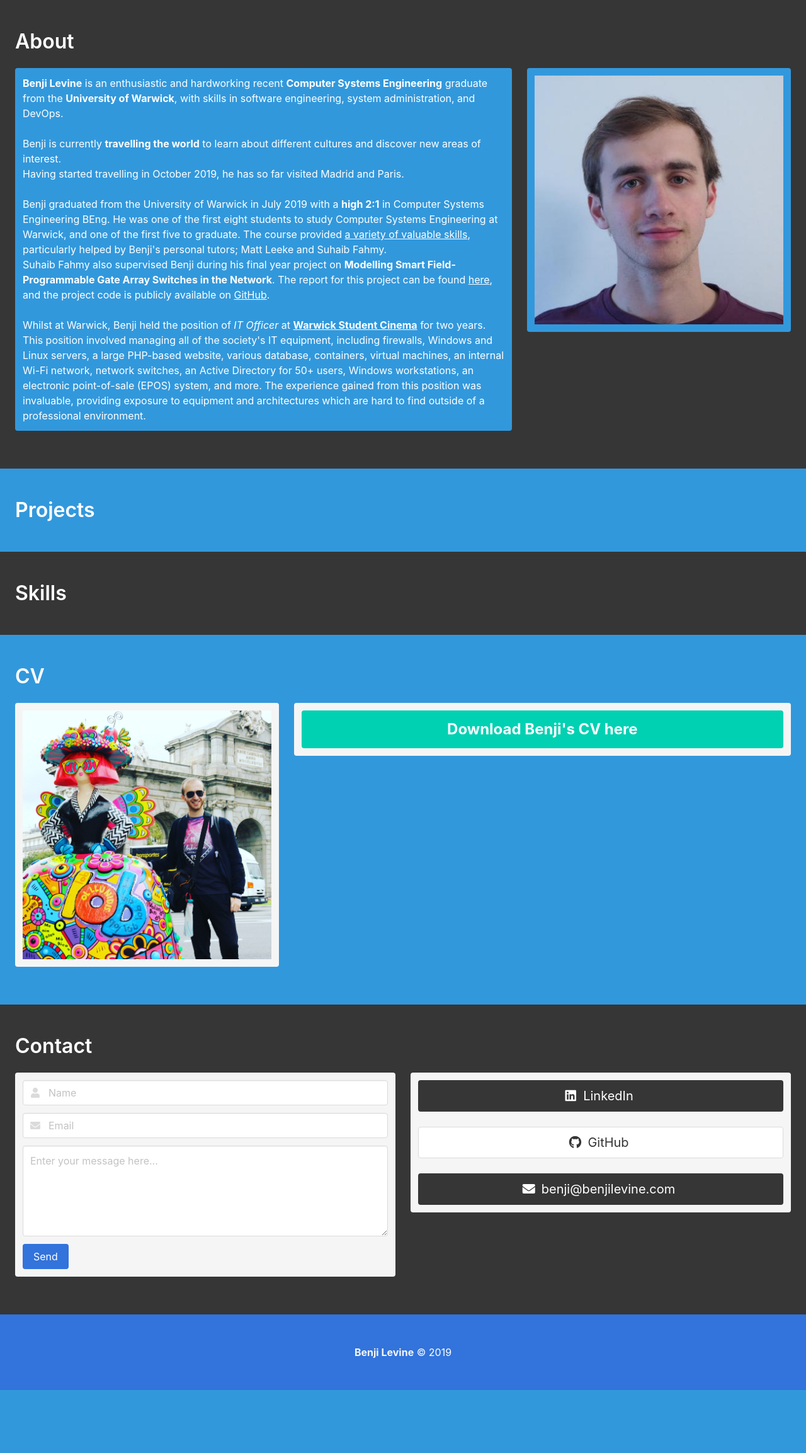
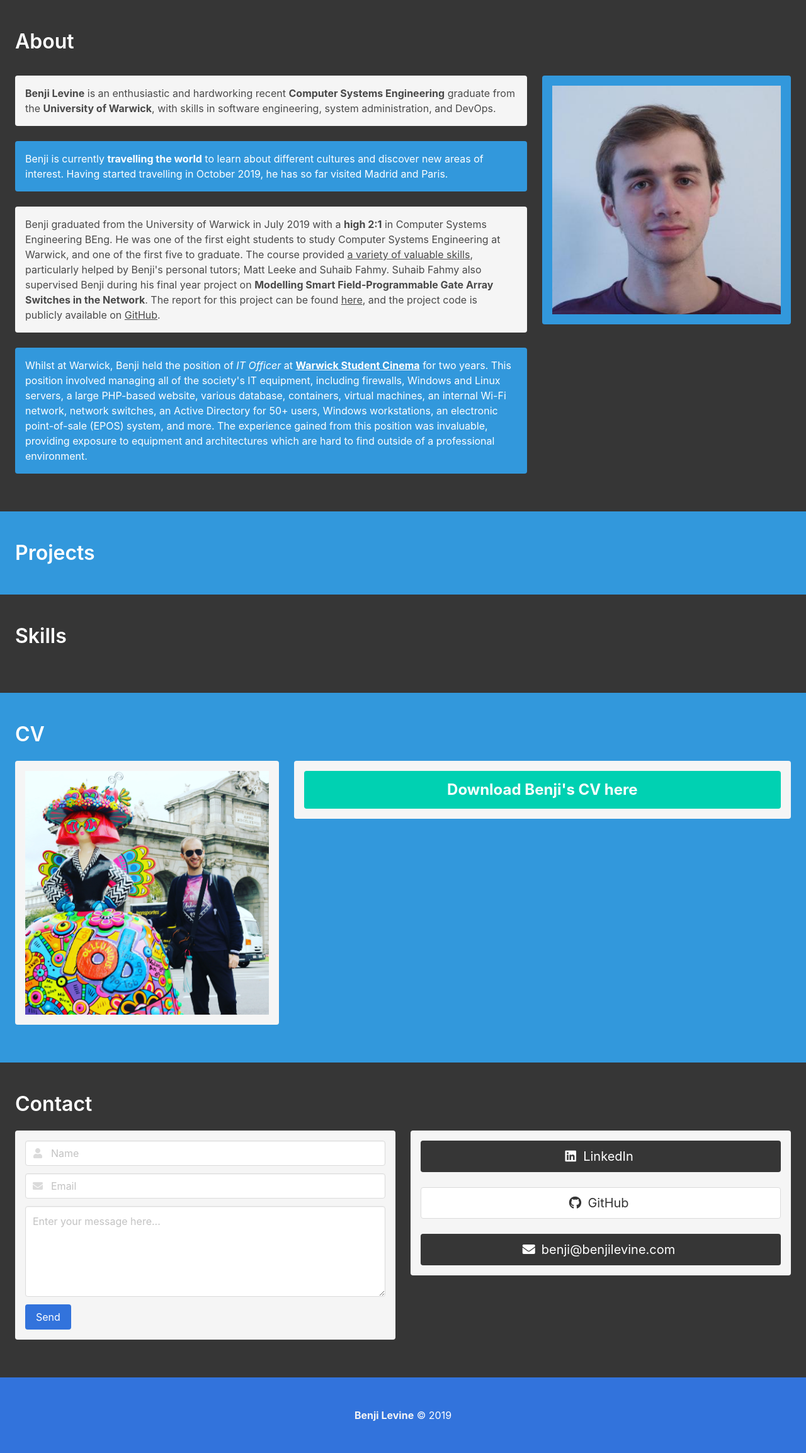
Before and after one commit to bmaximuml/v3.benjilevine.com, a Flask app: page / in a window 1280 px wide. Shown: the part 52-2359 px from the top of the page at 63% size. Before the commit the page ends 2259 px from the top, so only its background shows below. Run offline with Flask 2, Linux system fonts and the light colour scheme; data that the repository does not hold is empty.

Commit message:
Improve layout consistency (#33)

```diff
--- a/static/styles.css
+++ b/static/styles.css
@@ -4,8 +4,10 @@
 
 .notification {
     margin: 0.75rem;
+    padding: 1rem;
 }
 
-div.column.nested {
-    padding: 0;
+.columns > .column > .notification {
+    margin-left: 0;
+    margin-right: 0;
 }
--- a/templates/index.html
+++ b/templates/index.html
@@ -7,37 +7,33 @@
             <h1 class="title">About</h1>
 
             <div class="columns">
-                <div class="column notification is-info">
-                    <p>
+                <div class="column is-vertical is-two-thirds">
+                    <div class="notification is-light">
                         <strong>Benji Levine</strong> is an enthusiastic and hardworking recent <strong>Computer Systems Engineering</strong> graduate from the <strong>University of Warwick</strong>, with skills in software engineering, system administration, and DevOps.
-                    </p>
-                    <br>
-                    <p>
+                    </div>
+                    <div class="notification is-info">
                         Benji is currently <strong>travelling the world</strong> to learn about different cultures and discover new areas of interest.
-                    </p>
-                    <p>
                         Having started travelling in October 2019, he has so far visited Madrid and Paris.
-                    </p>
-                    <br>
-                    <p>
+
+                    </div>
+                    <div class="notification is-light">
                         Benji graduated from the University of Warwick in July 2019 with a <strong>high 2:1</strong> in Computer Systems Engineering BEng.
                         He was one of the first eight students to study Computer Systems Engineering at Warwick, and one of the first five to graduate.
                         The course provided <a href="#skills">a variety of valuable skills</a>, particularly helped by Benji's personal tutors; Matt Leeke and Suhaib Fahmy.
-                    </p>
-                    <p>
                         Suhaib Fahmy also supervised Benji during his final year project on <strong>Modelling Smart Field-Programmable Gate Array Switches in the Network</strong>.
                         The report for this project can be found <a href="{{ url_for('static', filename='assets/final_report.pdf') }}">here</a>, and the project code is publicly available on <a href="https://github.com/benjilev08/fpga_switch_model">GitHub</a>.
-                    </p>
-                    <br>
-                    <p>
+                    </div>
+                    <div class="notification is-info">
                         Whilst at Warwick, Benji held the position of <span class="is-italic">IT Officer</span> at <strong><a href="https://warwick.film/">Warwick Student Cinema</a></strong> for two years.
                         This position involved managing all of the society's IT equipment, including firewalls, Windows and Linux servers, a large PHP-based website, various database, containers, virtual machines, an internal Wi-Fi network, network switches, an Active Directory for 50+ users, Windows workstations, an electronic point-of-sale (EPOS) system, and more.
                         The experience gained from this position was invaluable, providing exposure to equipment and architectures which are hard to find outside of a professional environment.
-                    </p>
+                    </div>
                 </div>
-                <div class="column notification is-one-third is-info">
-                    <div class="image is-square">
-                        <img src="{{ url_for('static', filename='assets/portrait.jpeg') }}" alt="Benji Levine portrait">
+                <div class="column is is-one-third has-text-centered">
+                    <div class="notification is-info">
+                        <figure class="image is-square">
+                            <img src="{{ url_for('static', filename='assets/portrait.jpeg') }}" alt="Benji Levine portrait">
+                        </figure>
                     </div>
                 </div>
             </div>
@@ -57,7 +53,7 @@
         <div class="hero-body">
             <h1 class="title">Skills</h1>
             <div class="columns">
-                <div class="column nested">
+                <div class="column">
                     {% set ns = namespace(long_cols=0,num_in_col=0) %}
                     {% for skill in skills if skill.name %}
                         {% if loop.length < 15 %}
@@ -79,7 +75,7 @@
                             {% set ns.long_cols = ns.long_cols + 1 %}
                             {% set ns.num_in_col = 0 %}
                             </div>
-                            <div class="column nested">
+                            <div class="column">
                         {% endif %}
                         <div class="notification has-text-centered">
                             {% if skill.img %}
```
